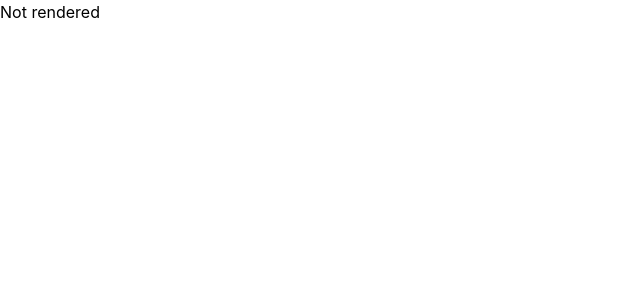
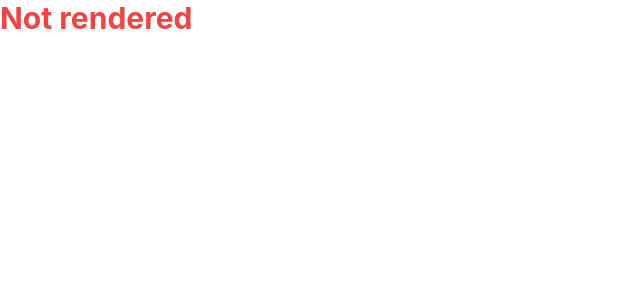
Before and after one commit to ISHITA-ROY016/netflix-gpt, a React (Create React App) app: page / in a window 1280 px wide. Shown: the top 300 px of the page, without its empty margins (0-640 px from the left). Built offline with nearby package versions, Linux system fonts and the light colour scheme.

Commit message:
design planning

```diff
--- a/src/App.js
+++ b/src/App.js
@@ -2,7 +2,7 @@ import './App.css';
 
 function App() {
   return (
-    <div className="App">
+    <div className="text-3xl font-bold text-red-500">
       Not rendered
     </div>
   );
```
Also changed, not shown: 1 other file (tests, documents, lock files or other folders).
